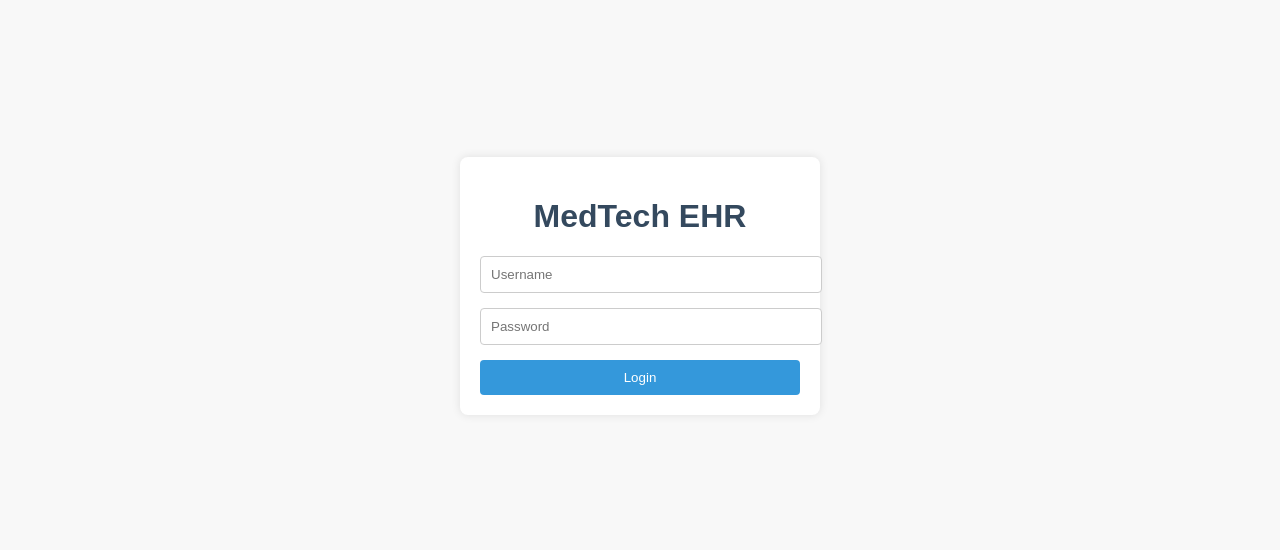
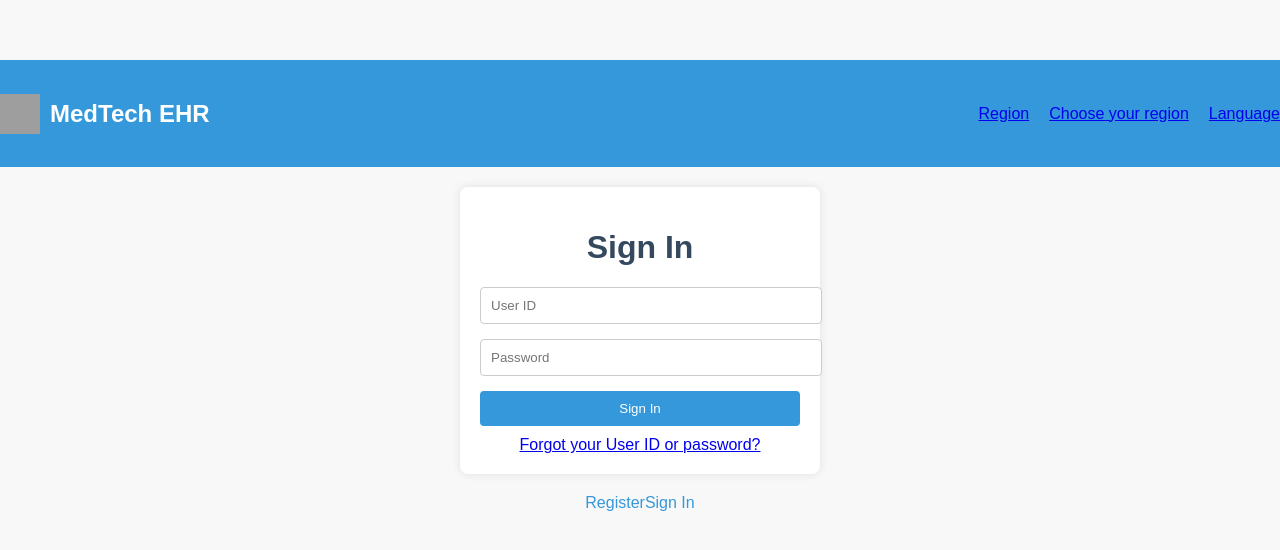
Before and after one commit to JacobUMBC/EHR, a plain HTML site: page index.html in a window 1280 px wide. Shown: the part 114-664 px from the top of the page. Drawn offline with Linux system fonts and the light colour scheme; grey boxes are pictures that could not be loaded.

Commit message:
Update index.html

```diff
--- a/index.html
+++ b/index.html
@@ -11,9 +11,36 @@
     font-family: Arial, sans-serif;
     background-color: #f8f8f8;
     display: flex;
+    flex-direction: column;
+    align-items: center;
     justify-content: center;
+    min-height: 100vh;
+  }
+
+  .header {
+    display: flex;
+    justify-content: space-between;
     align-items: center;
-    height: 100vh;
+    width: 100%;
+    padding: 20px;
+    background-color: #3498db; /* Blue */
+    color: white;
+  }
+
+  .logo {
+    display: flex;
+    align-items: center;
+  }
+
+  .logo img {
+    width: 40px;
+    height: 40px;
+    margin-right: 10px;
+  }
+
+  .nav-links {
+    display: flex;
+    gap: 20px;
   }
 
   .login-container {
@@ -22,6 +49,7 @@
     box-shadow: 0px 0px 10px rgba(0, 0, 0, 0.1);
     padding: 20px;
     width: 320px;
+    margin-top: 20px;
   }
 
   .login-header {
@@ -54,18 +82,55 @@
   .login-form button:hover {
     background-color: #2980b9; /* Darker Blue */
   }
+
+  .forgot-password {
+    text-align: center;
+    margin-top: 10px;
+    color: #999;
+  }
+
+  .register-signin {
+    display: flex;
+    justify-content: space-between;
+    align-items: center;
+    margin-top: 20px;
+    color: #333;
+  }
+
+  .register-signin a {
+    text-decoration: none;
+    color: #3498db; /* Blue */
+  }
 </style>
 </head>
 <body>
+  <div class="header">
+    <div class="logo">
+      <img src="https://www.google.com/url?sa=i&url=https%3A%2F%2Fwww.etsy.com%2Ffi-en%2Flisting%2F971785327%2Fvintage-1997-looney-tunes-bugs-bunny&psig=AOvVaw2Vt_6fkLulXDBxBXw9zFQ7&ust=1692235087691000&source=images&cd=vfe&opi=89978449&ved=0CA8QjRxqFwoTCPCF542B4IADFQAAAAAdAAAAABAD" alt="MedTech Logo">
+      <h2>MedTech EHR</h2>
+    </div>
+    <div class="nav-links">
+      <a href="#">Region</a>
+      <a href="#">Choose your region</a>
+      <a href="#">Language</a>
+    </div>
+  </div>
   <div class="login-container">
     <div class="login-header">
-      <h1>MedTech EHR</h1>
+      <h1>Sign In</h1>
     </div>
     <form class="login-form">
-      <input type="text" placeholder="Username" required>
+      <input type="text" placeholder="User ID" required>
       <input type="password" placeholder="Password" required>
-      <button type="submit">Login</button>
+      <button type="submit">Sign In</button>
     </form>
+    <div class="forgot-password">
+      <a href="#">Forgot your User ID or password?</a>
+    </div>
+  </div>
+  <div class="register-signin">
+    <a href="#">Register</a>
+    <a href="#">Sign In</a>
   </div>
 </body>
 </html>
```
